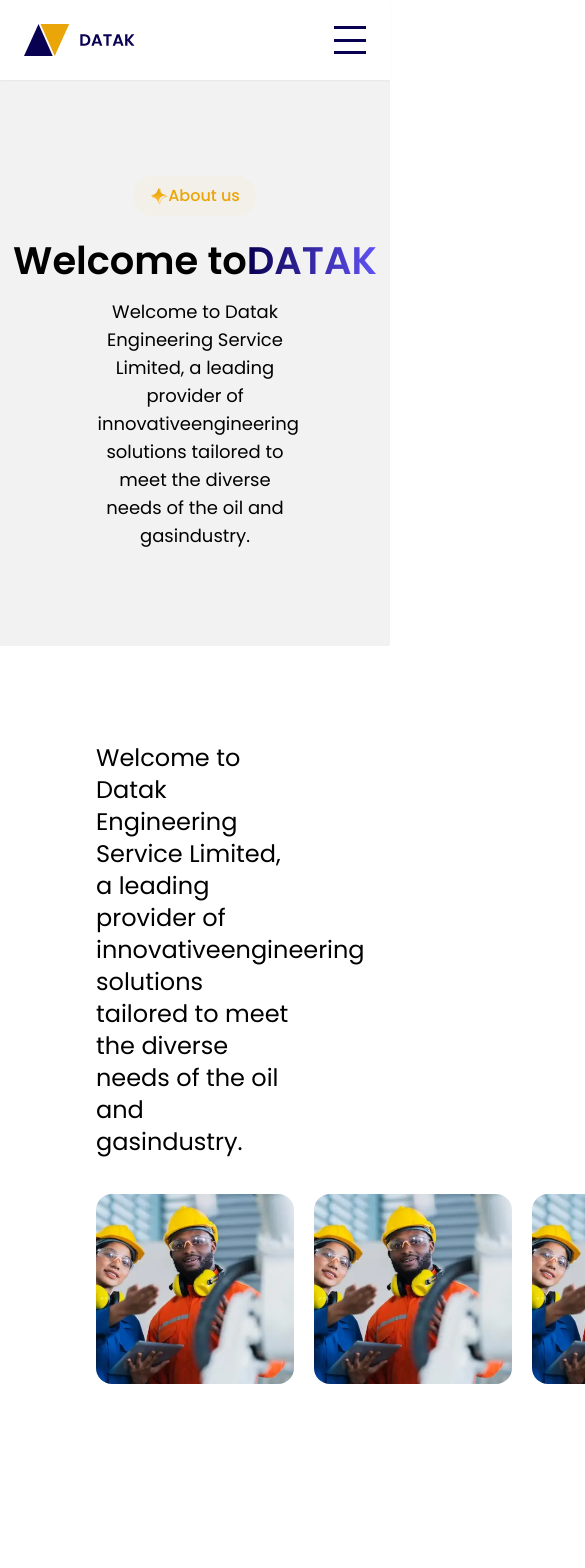
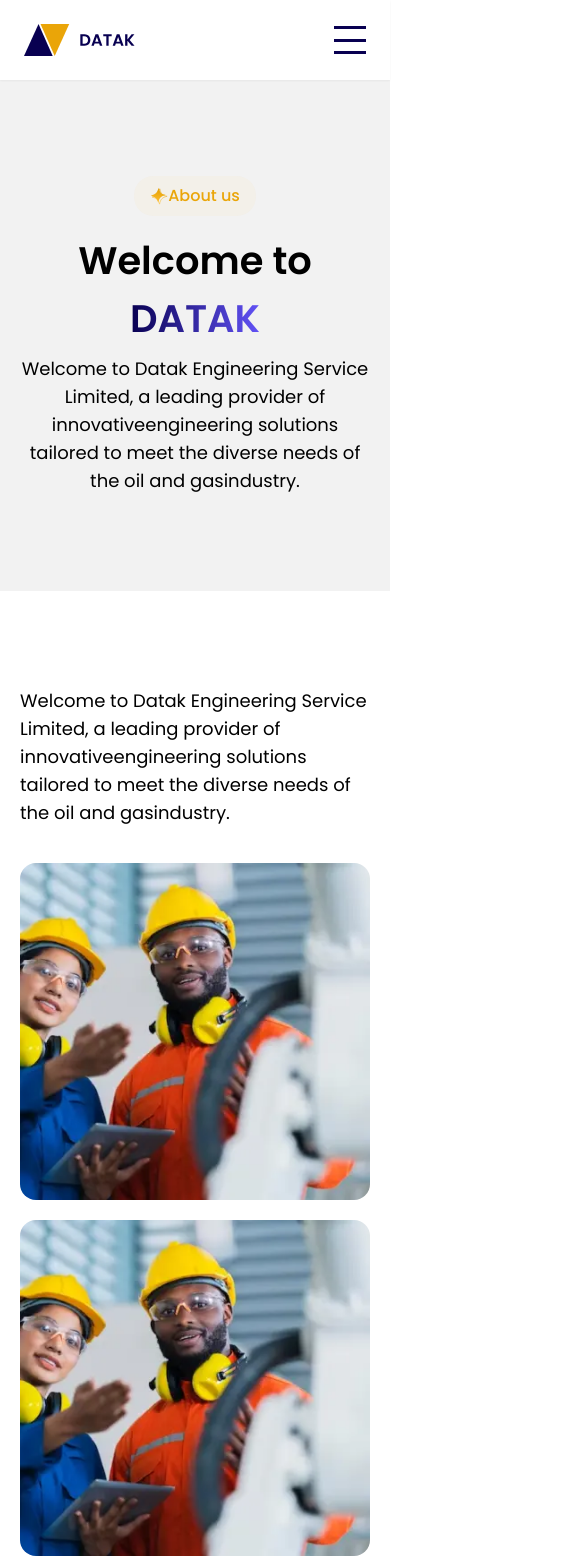
Before and after one commit to Datakengring/Datak_Engineering, a React (Vite) app: page /about-us in a window 390 px wide. Shown: the top 1568 px of the page, 585 px wide, since content can reach past the window. Built offline with nearby package versions, Linux system fonts and the light colour scheme.

Commit message:
responsiveness

```diff
--- a/src/pages/About/index.tsx
+++ b/src/pages/About/index.tsx
@@ -22,52 +22,52 @@
 const AboutUs = () => {
   return (
     <MainWrapper>
-      <div className=" bg-secondary flex flex-col justify-center items-center py-24 ">
+      <div className=" bg-secondary flex flex-col justify-center items-center py-24 px-5  ">
         <StarWords word="About us" />
-        <h2 className=" text-[2.4rem] font-[600]   lg:text-[3rem]">
+        <h2 className=" text-[2.4rem] font-[600] text-center lg:text-[3rem]">
           Welcome to
           <span className=" bg-gradient-to-r from-linearOne to-linearTwo inline-block text-transparent bg-clip-text ">
             DATAK
           </span>
         </h2>
 
-        <p className=" w-[50%] text-center font-normal text-lg mt-2">
+        <p className="w-[100%] md:w-[50%]  text-center font-normal text-lg mt-2">
           Welcome to Datak Engineering Service Limited, a leading provider of
           innovativeengineering solutions tailored to meet the diverse needs of
           the oil and gasindustry.
         </p>
       </div>
-      <div className=" bg-white p-24 w-[100%] flex flex-col gap-2">
-        <h5 className=" font-normal text-2xl ">
+      <div className=" bg-white py-24 px-5 md:px-24 w-[100%] flex flex-col gap-2">
+        <h5 className=" font-normal lg:text-2xl text-lg">
           Welcome to Datak Engineering Service Limited, a leading provider of
           innovativeengineering solutions tailored to meet the diverse needs of
           the oil and gasindustry.
         </h5>
-        <div className="flex flex-row gap-5 justify-between w-full mt-7">
+        <div className="flex flex-row gap-5 justify-between w-full mt-7 flex-wrap">
           <img
             src={deOne}
-            className="rounded-2xl"
+            className="rounded-2xl w-full md:w-[31%]"
             alt="engineering service-1"
           />
           <img
             src={deTwo}
-            className="rounded-2xl"
+            className="rounded-2xl w-full md:w-[31%]"
             alt="engineering service-2"
           />
           <img
             src={deThree}
-            className="rounded-2xl"
+            className="rounded-2xl w-full md:w-[31%]"
             alt="engineering service-3"
           />
         </div>
       </div>
-      <div className=" bg-white p-24 w-[100%] flex flex-col gap-16">
+      <div className=" bg-white py-24 px-5 w-[100%] flex flex-col gap-16">
         <h3 className=" font-semibold text-3xl text-center">
           Fueling Success with <GradientWord word="Precision Engineering" /> in
           the Oil and Gas Sector.
         </h3>
-        <div className="flex gap-5">
-          <div className=" bg-tertiary p-6 rounded-sm">
+        <div className="flex gap-5 w-full flex-wrap">
+          <div className=" bg-tertiary p-6 rounded-sm w-full md:w-[48%]">
             <h4 className=" font-semibold text-lg">Our Mission</h4>
             <p className=" text-base mt-4">
               Lorem ipsum dolor sit amet consectetur. Sit quis pellentesque arcu
@@ -83,7 +83,7 @@
               condimentum et cursus at amet ut.
             </p>
           </div>
-          <div className=" bg-tertiary p-6 rounded-sm">
+          <div className=" bg-tertiary p-6 rounded-sm w-full md:w-[48%]">
             <h4 className=" font-semibold text-lg">Our Vision</h4>
             <p className=" text-base mt-4">
               Lorem ipsum dolor sit amet consectetur. Sit quis pellentesque arcu
@@ -101,7 +101,7 @@
           </div>
         </div>
       </div>
-      <div className="bg-white px-24 ">
+      <div className="bg-white md:px-24 px-5 ">
         <div className="lg:w-[75%] mt-[4rem] lg:mt-[6rem] flex flex-col items-center mx-auto">
           <StarWords word="Our Exoertise" />
           <h2 className="text-textColorPrimary text-center text-[1.2rem] lg:text-[2rem] font-[600]">
--- a/src/pages/WhatWeDo/index.tsx
+++ b/src/pages/WhatWeDo/index.tsx
@@ -14,22 +14,22 @@
 const WhatWeDo = () => {
   return (
     <MainWrapper>
-      <div className=" bg-secondary flex flex-col justify-center items-center py-24 ">
+      <div className=" bg-secondary flex flex-col justify-center items-center py-24 px-5 ">
         <StarWords word="What We Do" />
-        <h2 className=" text-[2.4rem] font-[600]   lg:text-[3rem]">
+        <h2 className=" text-[2.4rem] font-[600] text-center lg:text-[3rem]">
           <span className=" bg-gradient-to-r from-linearOne to-linearTwo inline-block text-transparent bg-clip-text ">
             Engineering Excellence
           </span>{" "}
           for Oil and Gas Challenges.
         </h2>
 
-        <p className=" w-[50%] text-center font-normal text-lg mt-2">
+        <p className=" w-[100%] md:w-[50%] text-center font-normal text-lg mt-2">
           With years of industry experience and a team of highly skilled
           professionals, we specialize in four core areas:
         </p>
       </div>
 
-      <div className=" bg-white  p-24 w-[100%] grid grid-cols-1 lg:grid-cols-2 gap-8">
+      <div className=" bg-white  py-24 px-5 md:px-24  w-[100%] grid grid-cols-1 lg:grid-cols-2 gap-8">
         <ActivityCard
           header={"Training service"}
           info={
```
